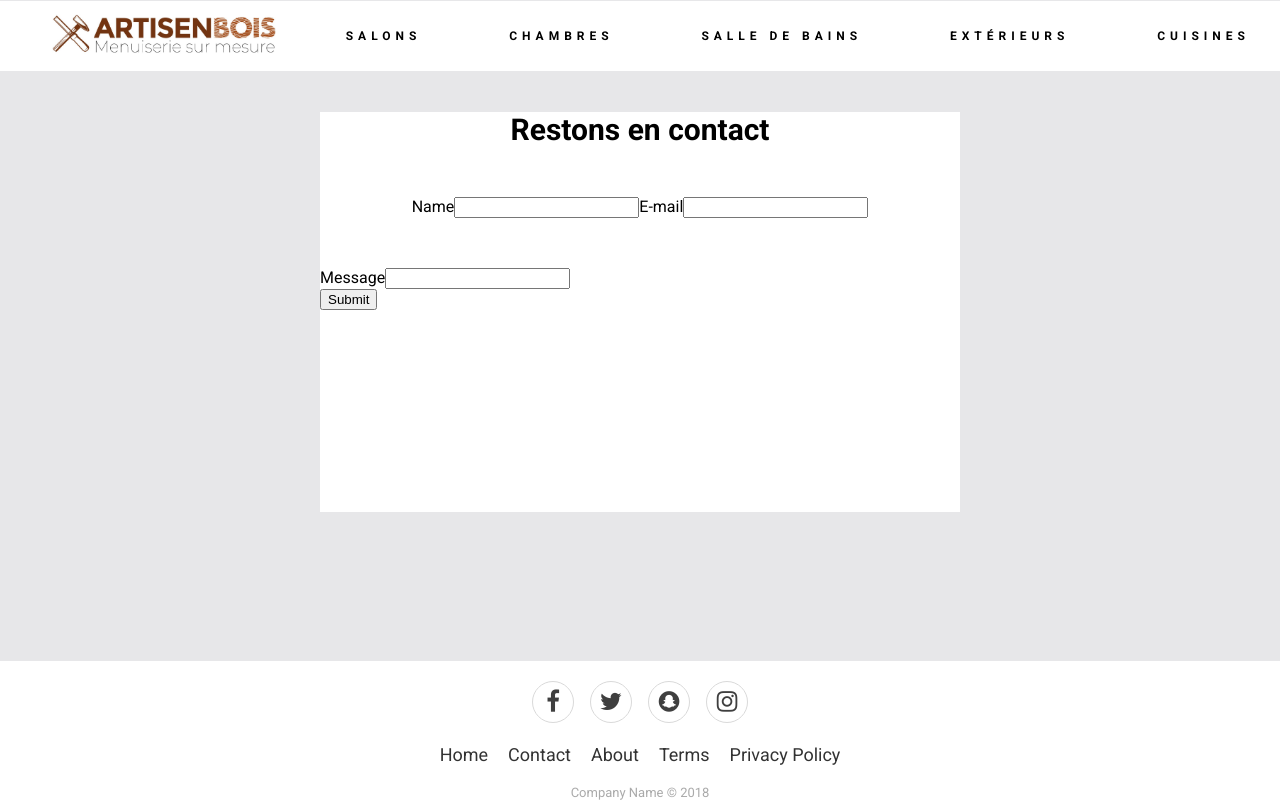
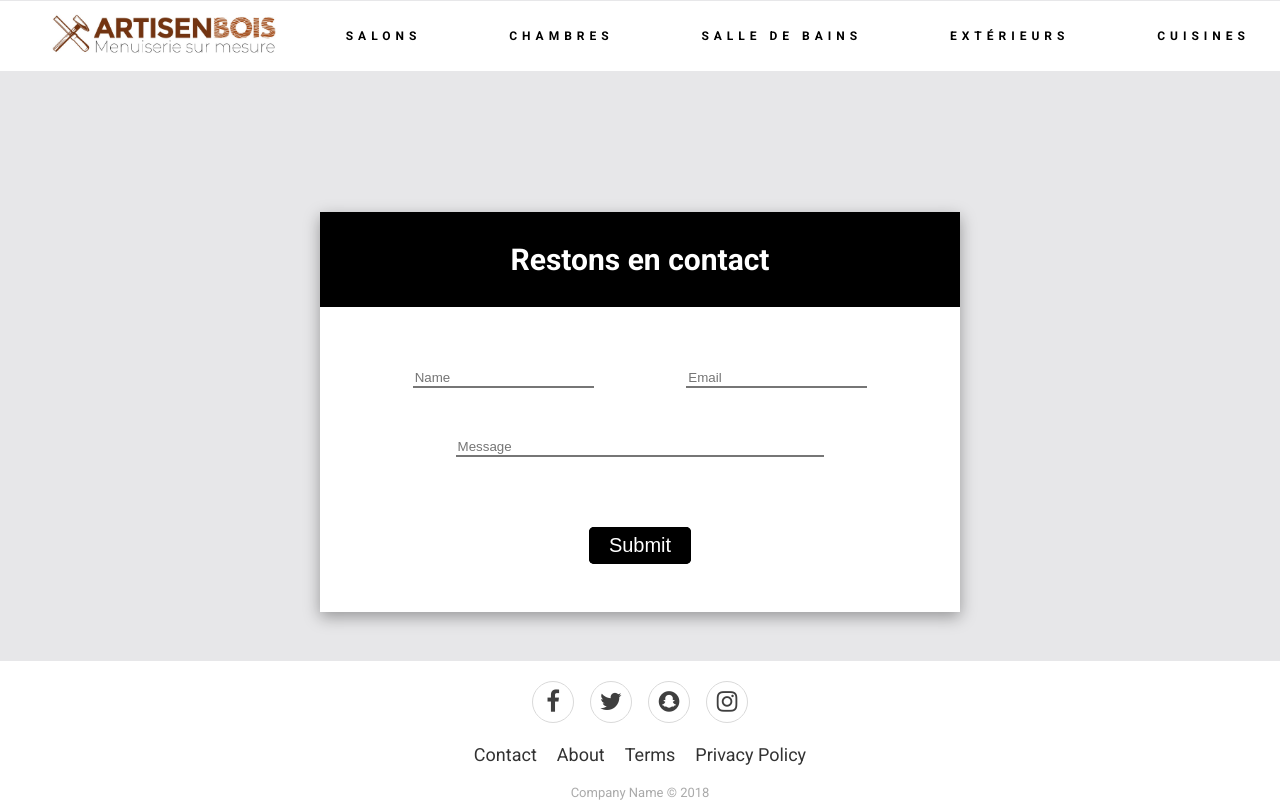
Before and after one commit to Manu-Marques/Projet-ARTISENBOIS, a React (Create React App) app: page /contact in a window 1280 px wide. Built offline with nearby package versions, Linux system fonts and the light colour scheme.

Commit message:
finished contact page

```diff
--- a/src/components/Contact/index.js
+++ b/src/components/Contact/index.js
@@ -7,17 +7,17 @@ return(
    <form class="contact_row">
       <div class="contact_container">
 		<div class="contact_display">
-		   <label class="contact_label" for="name">Name</label>
-		   <input id="name" class="contact_input" type="text" required/>
+		   <label class="contact_label" for="name"></label>
+		   <input placeholder="Name" class="contact_input" type="text" required/>
 		</div>
 		<div class="contact_display">
-		   <label class="contact_label" for="email">E-mail</label>
-		   <input class="contact_input" type="email" required/>
+		   <label class="contact_label" for="email"></label>
+		   <input placeholder="Email" class="contact_input" type="email" required/>
 		</div>
 	  </div>
       <div class="contact_message">
-         <label class="contact_label" for="message">Message</label>
-         <input class="conctact_send" type="text" required/>
+         <label class="contact_label" for="message"></label>
+         <input placeholder="Message" class="contact_send" type="text" required/>
       </div>
       <div class="contact_section">
          <input class="contact_submit" type="submit" value="Submit"/>
--- a/src/components/Contact/styles.scss
+++ b/src/components/Contact/styles.scss
@@ -3,32 +3,73 @@
 .contact {
 background-color: white;
 max-width: 50%;
-margin: 0 auto;
 height: 400px;
+box-shadow: rgba(0, 0, 0, 0.35) 0px 5px 15px;
+margin-bottom: 85px;
+margin:150px auto;
 
 &_title {
     text-align: center;
     font-size: 30px;
-    font-weight: bold;
-    margin-top: 50px;
-    margin-bottom: 50px;
+    padding-top: 30px;
+    padding-bottom: 30px;
+    margin-bottom: 60px;
+    background-color: black;
+    color: white;
 }
 &_container {
     display: flex;
-    justify-content: center;
-    margin: 0 50px;
+    justify-content: space-evenly;
     margin-bottom: 50px;
-    flex-wrap: wrap;
 }
 &_name{
     width: 100%;
     height: 100px;
     margin-bottom: 50px;
 }
+&_message{
+    display: flex;
+    justify-content: center;
+}
 &_send{
-    width: 100% !important;
-    height: 100px !important;
-    margin-bottom: 50px !important;
-    max-width: 10% !important;
+    border-top: none;
+    border-left: none;
+    border-right: none;
+    width: 57%;
+    &:focus{
+        outline: none;
 }
 }
+&_input{
+    border-top: none;
+    border-left: none;
+    border-right: none;
+    &:focus{
+        outline: none;
+    }
+}
+    &_section{
+        display: flex;
+        justify-content: center;
+        margin-top: 70px;
+    }
+    &_submit{
+        padding: 7px 20px;
+        font-size: 20px;
+        border-radius: 5px;
+        background-color: black;
+        box-shadow: inset 0 0 0 1px black;
+        color: white;
+        border: none;
+        transition: ease-in 0.5s;
+        transition: ease-in-out 0.5s;
+        &:hover{
+            box-shadow: inset 300px 0 0 0 #ca914e;
+            cursor: pointer;
+        }
+        &:focus{
+            outline: none;
+        }
+
+    }
+}
--- a/src/components/Footer/index.js
+++ b/src/components/Footer/index.js
@@ -12,8 +12,8 @@ export default function Footer() {
                         <i className="fa fa-instagram"></i></a>
                 </div>
                 <ul className="list-inline">
-                    <li className="list-inline-item"><a href="#">Home</a></li>
-                    <li className="list-inline-item"><NavLink className="footer_contact" to="/contact">Contact</NavLink></li>
+                    <li className="list-inline-item">
+                    <NavLink className="footer_contact" to="/contact">Contact</NavLink></li>
                     <li className="list-inline-item"><a href="#">About</a></li>
                     <li className="list-inline-item"><a href="#">Terms</a></li>
                     <li className="list-inline-item"><a href="#">Privacy Policy</a></li>
--- a/src/components/Header/styles.scss
+++ b/src/components/Header/styles.scss
@@ -103,7 +103,6 @@
  position: relative !important;
  display: inline-block !important;
  white-space: nowrap;
-
 }
 
 .col_navigation:hover {
--- a/src/data/details-products.js
+++ b/src/data/details-products.js
@@ -4,14 +4,14 @@ const data = {
         id: "1",
         //image: Armoire,
         title: "Bibliothéque",
-        description: "Lorem ipsum dolor sit amet consectetur adipisicing elit. Voluptatum earum nesciunt nulla veritatis natus ratione repellat dolorum, quidem, enim voluptatem at ullam nihil providen non facilis fugit consequatur, fuga alias!",
+        description: "Lorem ipsum dolor sit amet consectetur adipisicing elit. Voluptatum earum nesciunt nulla veritatis natus ratione repellat dolorum, quidem",
         rating: 4.5,
         type: "Chêne",
         dimensions: "150x100x50",
         weight: "80kg",
         color: "Marron",
         doors: "2",
-        image: "https://raw.githubusercontent.com/N3evin/AmiiboAPI/master/images/icon_00000000-00340102.png"
+        image: ""
 
     },
     {
```
